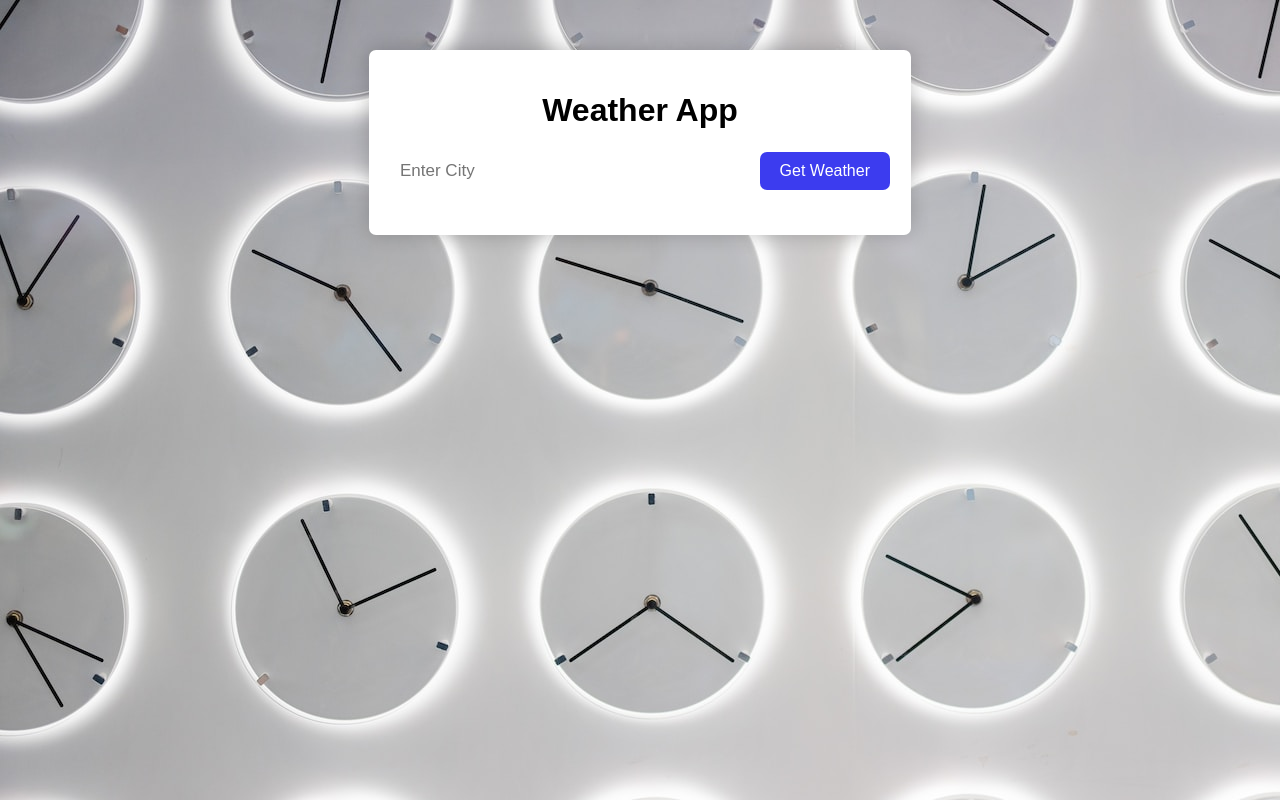
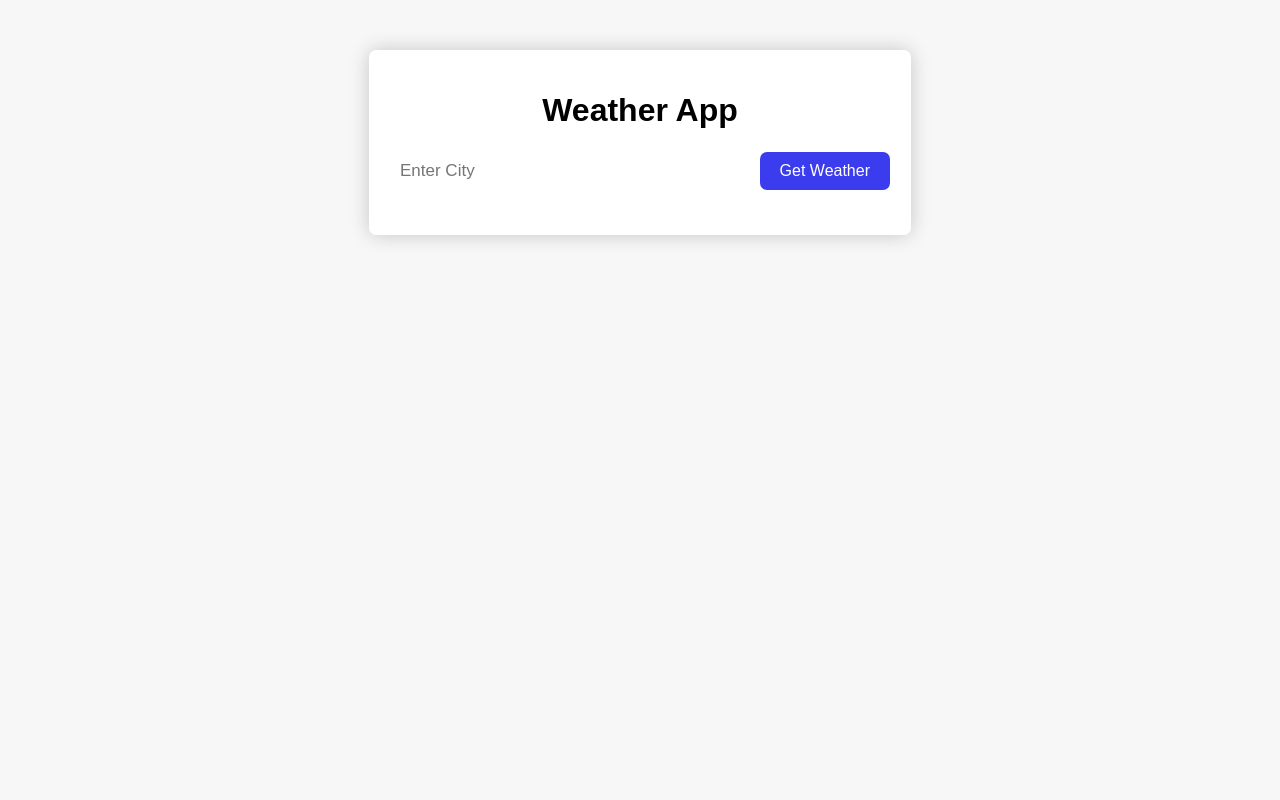
Before and after one commit to Shalini787/Weather.app, a plain HTML site: page index.html in a window 1280 px wide. Drawn offline with Linux system fonts and the light colour scheme.

Commit message:
Update style.css

```diff
--- a/style.css
+++ b/style.css
@@ -2,7 +2,7 @@ body{
     margin: 0;
     font-family: "Montserrat",sans-serif;
     background-color: #f7f7f7;
-    background-image: url("donald-wu-mRGtYItJRnA-unsplash.jpg");
+/*     background-image: url("donald-wu-mRGtYItJRnA-unsplash.jpg"); */
 }
 .container{
     background-color: #fff;
```
